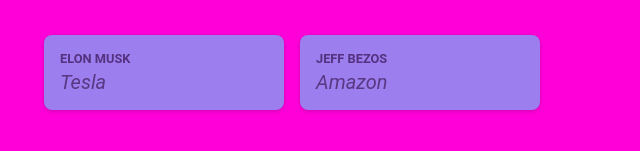
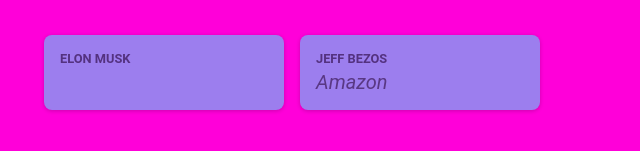
Before and after one commit to AbeOH/twitter-clone, a React (Vite) app: page / in a window 1280 px wide. Shown: the part 289-440 px from the top of the page, without its empty margins (220-860 px from the left). Built offline with nearby package versions, Linux system fonts and the light colour scheme.

Commit message:
Adjusted prop position to more effectily pass valu

```diff
--- a/src/components/NewPost/NewPost.tsx
+++ b/src/components/NewPost/NewPost.tsx
@@ -1,16 +1,18 @@
 import classes from "./NewPost.module.css";
 
-function NewPost() {
-    function changeBodyHandler(event: React.ChangeEvent<HTMLTextAreaElement>) {
-        console.log(event.target.value);
-    }
+interface NewPostProps {
+    onBodyChange: (event: React.ChangeEvent<HTMLTextAreaElement>) => void;
+    enteredBody: string;
+}
 
+function NewPost(props: NewPostProps) {
     return (
         <form className={classes.form}>
             <p>
                 <label htmlFor="body">Text</label>
-                <textarea id="body" rows={3} onChange={changeBodyHandler} />
+                <textarea id="body" rows={3} onChange={props.onBodyChange} />
             </p>
+            <p>{props.enteredBody}</p>
             <p>
                 <label htmlFor="name">Your name</label>
                 <input type="text" id="name" required />
--- a/src/components/PostList/PostList.tsx
+++ b/src/components/PostList/PostList.tsx
@@ -1,13 +1,24 @@
+import { useState } from "react";
+
 import Post from "../Post/Post";
 import classes from "./PostList.module.css";
 import NewPost from "../NewPost/NewPost";
 
 function PostList() {
+    const [enteredBody, setEnteredBody] = useState("");
+
+    function changeBodyHandler(event: React.ChangeEvent<HTMLTextAreaElement>) {
+        setEnteredBody(event.target.value);
+    }
+
     return (
         <>
-            <NewPost />
+            <NewPost
+                onBodyChange={changeBodyHandler}
+                enteredBody={enteredBody}
+            />
             <ul className={classes.posts}>
-                <Post richPerson="Elon Musk" companyName="Tesla" />
+                <Post richPerson="Elon Musk" companyName={enteredBody} />
                 <Post richPerson="Jeff Bezos" companyName="Amazon" />
             </ul>
         </>
```
